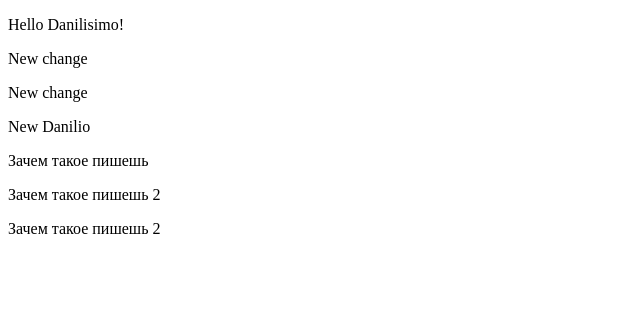
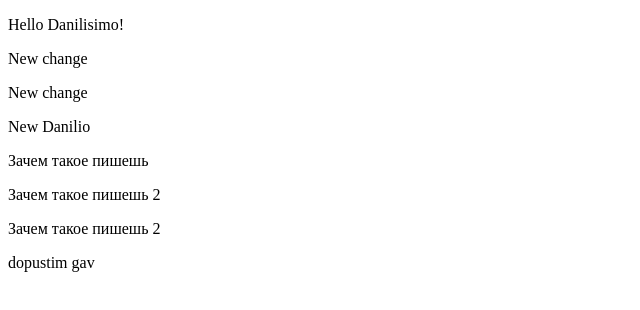
Before and after one commit to DailyAlik/test_project, a plain HTML site: page index.html in a window 1280 px wide. Shown: the whole page, without its empty margins (0-640 px from the left). Drawn offline with Linux system fonts and the light colour scheme.

Commit message:
changing

```diff
--- a/index.html
+++ b/index.html
@@ -13,5 +13,6 @@
     <p>Зачем такое пишешь</p>
     <p>Зачем такое пишешь 2</p>
     <p>Зачем такое пишешь 2</p>
+    <p>dopustim gav</p>
 </body>
 </html>
```
